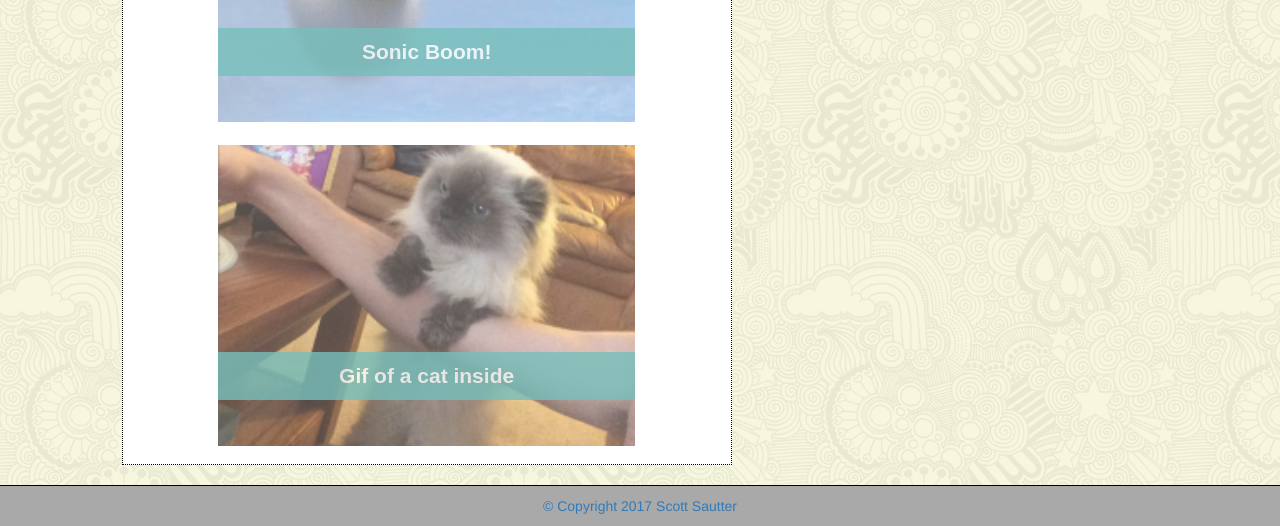
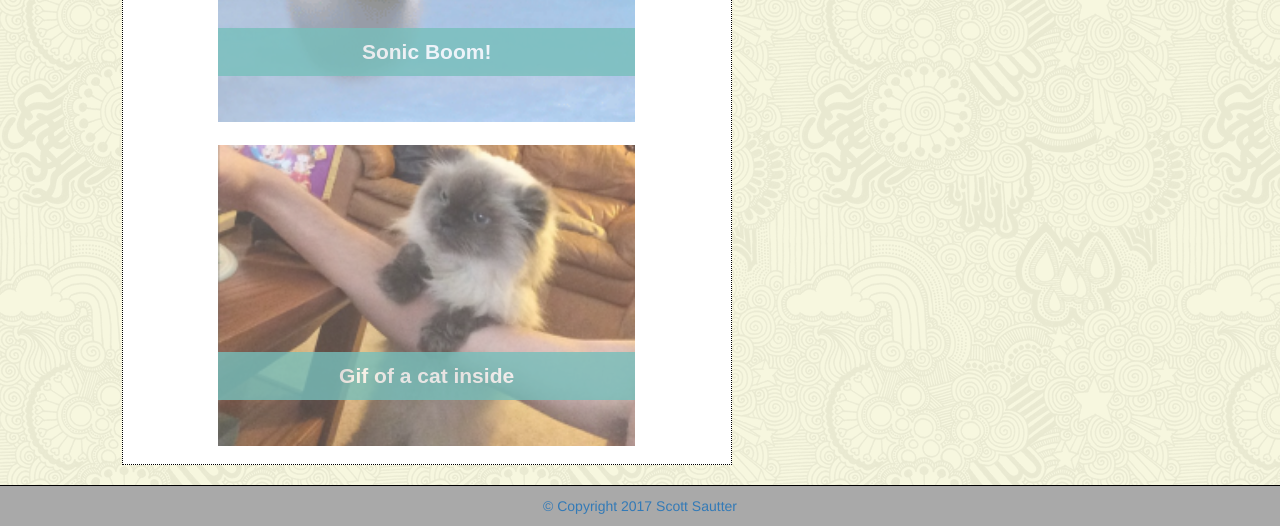
Before and after one commit to sdsautter/Bootstrap-Portfolio, a plain HTML site: page portfolio.html in a window 1280 px wide. Shown: the part 1357-1883 px from the top of the page. Drawn offline with Linux system fonts and the light colour scheme.

Commit message:
Fixed kitty png in portfolio

```diff
--- a/portfolio.html
+++ b/portfolio.html
@@ -76,7 +76,7 @@
 					<div class="col-lg-12 col-sm-6 col-xs-12 portfolio-image" align="center">
 						<!-- <div class="portfolio-image"> -->
 							<a href="assets/images/kitty.gif" target="_blank">
-								<img src="assets/images/kitty3.png" alt="Kitty">
+								<img src="assets/images/kitty2.png" alt="Kitty">
 								<h2>Gif of a cat inside</h2>
 							</a>
 						<!-- </div> -->
```
Also changed, not shown: assets/images/kitty3.png (deleted).
